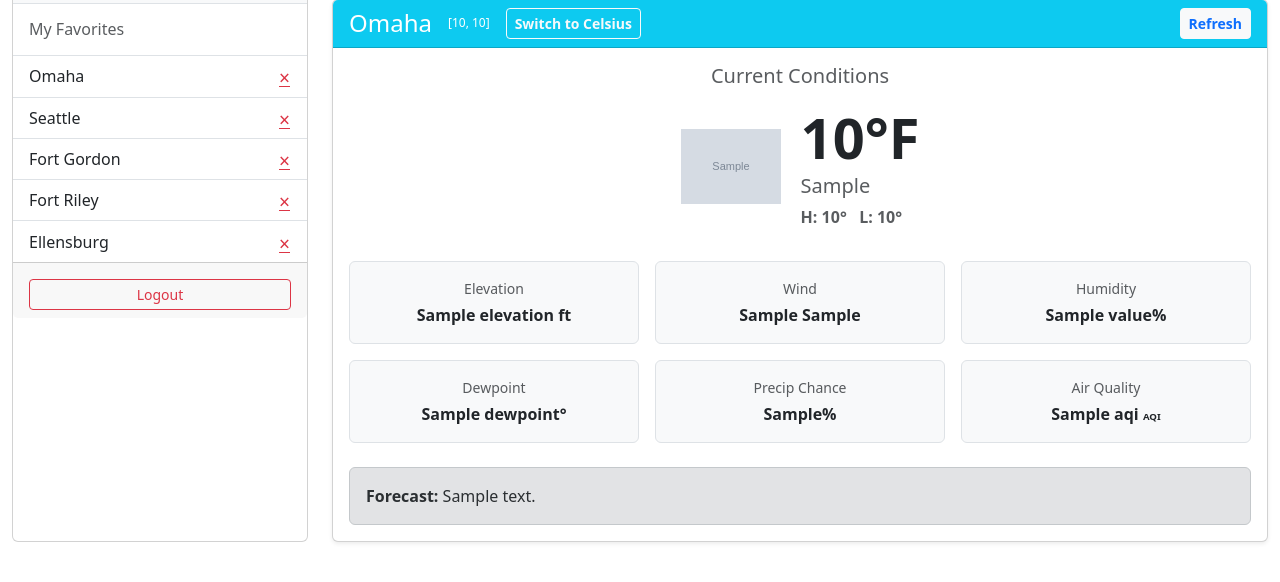
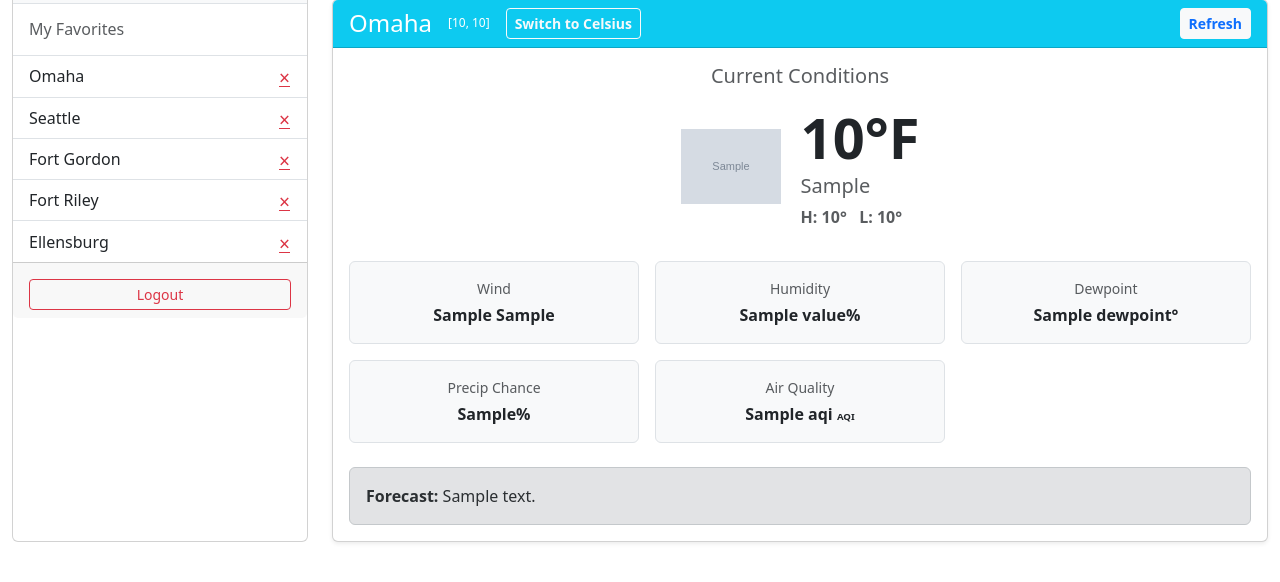
Before and after one commit to ian-seymour/gamma, a Flask app: template app/templates/weather/dashboard.html in a window 1280 px wide. Shown: the part 204-786 px from the top of the page. Run offline with Flask 3, Linux system fonts and the light colour scheme; the template is opened without the code that fills it: values that come from a table or form of the project are taken from there, most other values are stand-ins (such as "Sample title", 1, 10 or a date in 2020); grey boxes marked "Sample" are stand-in pictures.

Commit message:
Removed elevation, the NOAA API never returned that data point for any of the test queries.

```diff
--- a/app/templates/weather/dashboard.html
+++ b/app/templates/weather/dashboard.html
@@ -157,19 +157,6 @@
 
                 <!-- Grid Layout for Details -->
                 <div class="row row-cols-2 row-cols-md-3 g-3 mb-4">
-                    <!-- Elevation -->
-                    <div class="col">
-                        <div class="p-3 border bg-light rounded text-center h-100">
-                            <small class="text-muted d-block mb-1">Elevation</small>
-                            <span class="fw-bold">
-                                {% if weather_data['elevation'] is not none %}
-                                    {{ weather_data['elevation'] }} ft
-                                {% else %}
-                                    --
-                                {% endif %}
-                            </span>
-                        </div>
-                    </div>
 
                     <!-- Wind -->
                     <div class="col">
```
